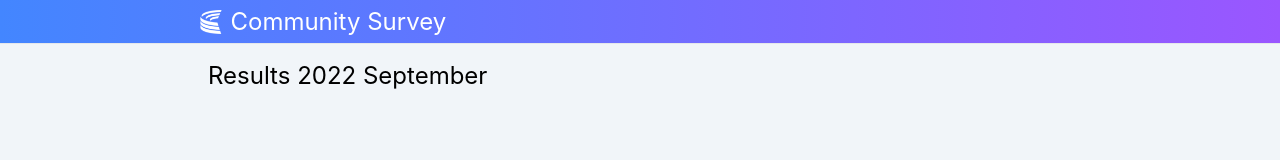
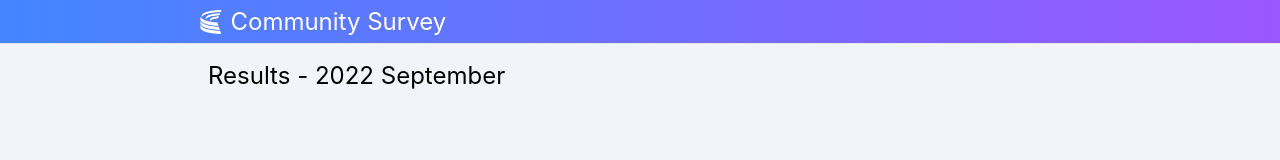
Before and after one commit to Wenish/colyseus-community-survey, a Vue app: page /survey/2022 in a window 1280 px wide. Shown: the top 160 px of the page. Built offline with nearby package versions, Linux system fonts and the light colour scheme.

Commit message:
Update PageSurvey2022.vue

```diff
--- a/src/pages/PageSurvey2022.vue
+++ b/src/pages/PageSurvey2022.vue
@@ -1,6 +1,6 @@
 <template>
     <LayoutBase>
-        <h1>Results 2022 September</h1>
+        <h1>Results - 2022 September</h1>
     </LayoutBase>
     <div>
 
```
